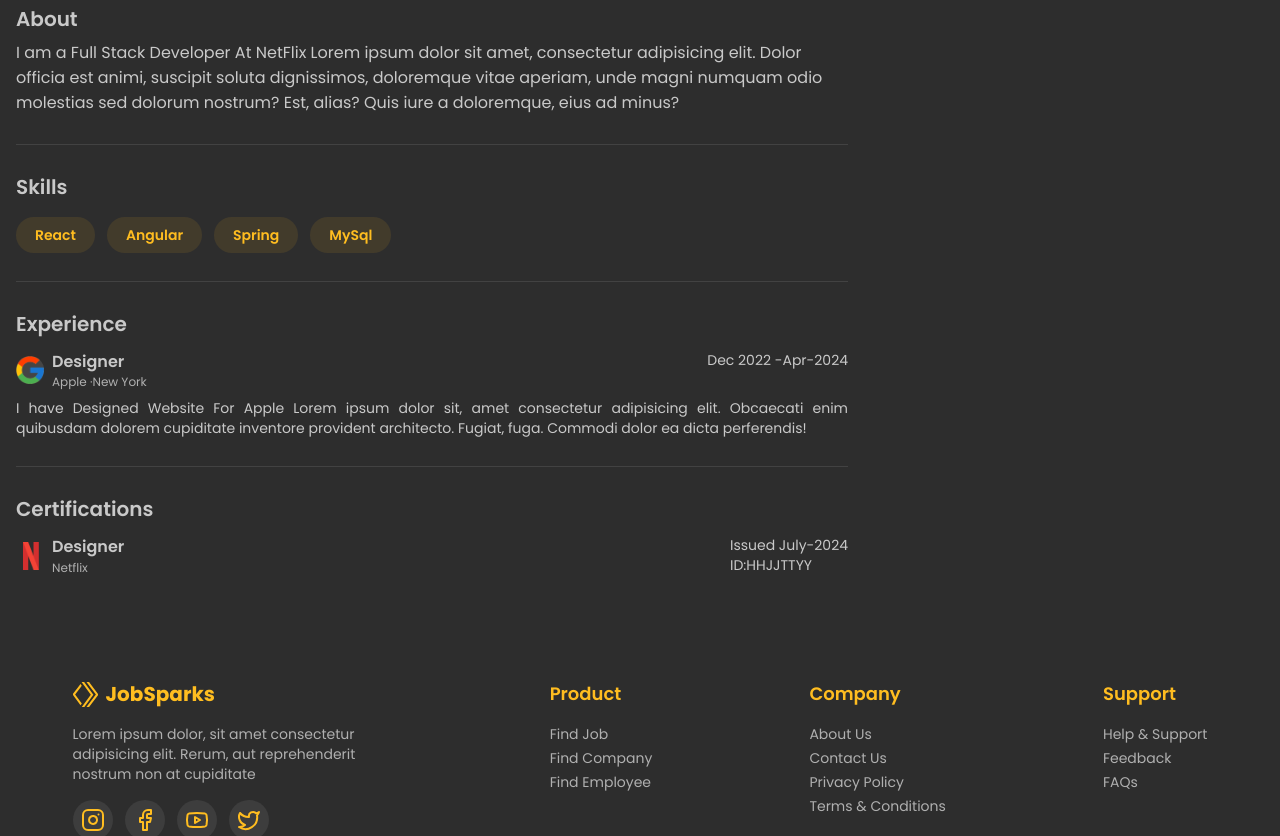
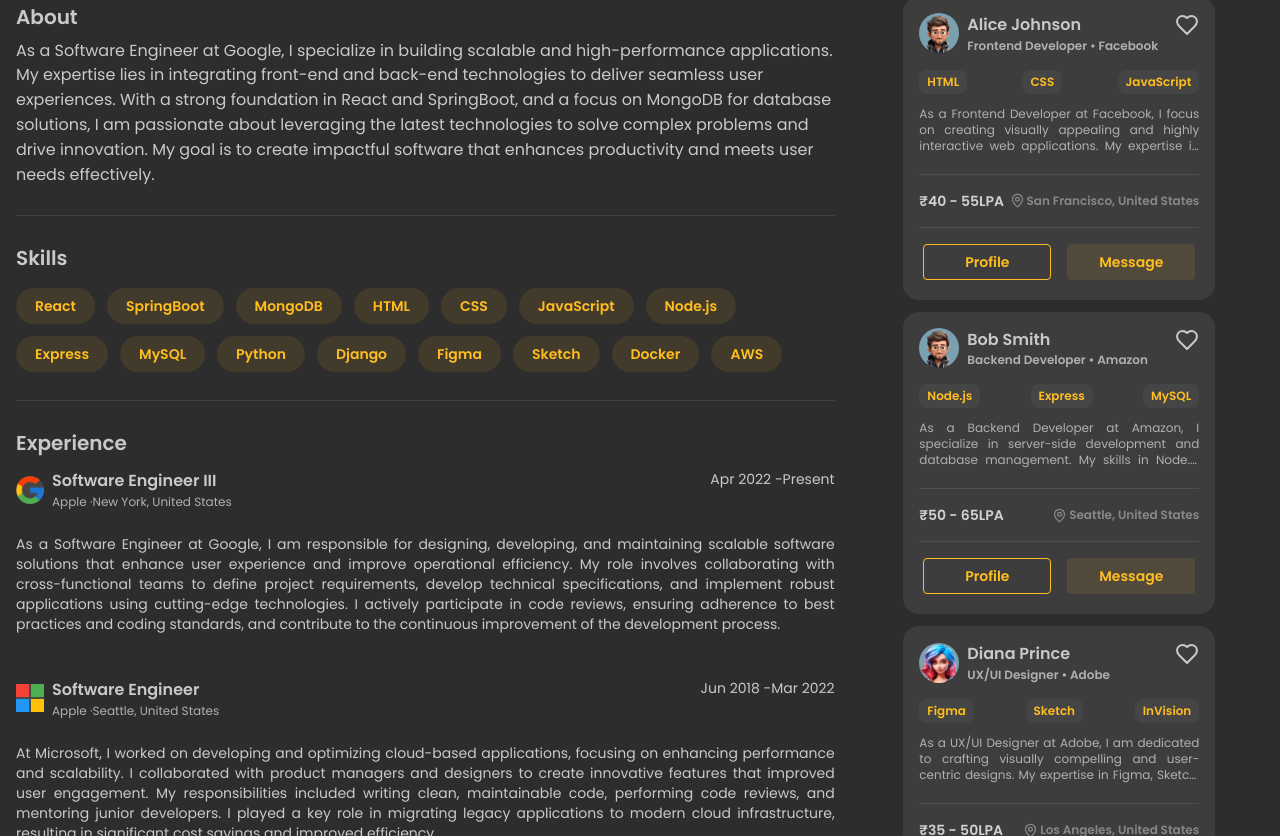
Before and after one commit to Pratik2245/JobPortalFrontend, a React (Vite) app in the folder job-portal-app/: page /talent-profile in a window 1280 px wide. Shown: the part 584-1420 px from the top of the page. Built offline with nearby package versions, Linux system fonts and the light colour scheme.

Commit message:
Profile.tsx section and RecommendedTalent.tsx completed successfully

```diff
--- a/job-portal-app/src/FindJobs/JobCard.tsx
+++ b/job-portal-app/src/FindJobs/JobCard.tsx
@@ -1,4 +1,4 @@
-import { Divider, Text } from "@mantine/core";
+import { Button, Divider, Text } from "@mantine/core";
 import { Bookmark, Clock } from "lucide-react";
 
 const JobCard = (props: any) => {
@@ -38,9 +38,9 @@
           <Clock size={15} /> Posted {props.postedDaysAgo} Month Ago
         </div>
       </div>
-      <div className="border rounded-2xl bg-[#fffbeb] text-[#ffbd20] text-center ">
+      <Button variant="light" radius="sm" color="#ffbd20">
         View Job
-      </div>
+      </Button>
     </div>
   );
 };
--- a/job-portal-app/src/FindTalent/CertificationCard.tsx
+++ b/job-portal-app/src/FindTalent/CertificationCard.tsx
@@ -1,19 +1,19 @@
-const CertificationCard = () => {
+const CertificationCard = (props: any) => {
   return (
     <>
       <div className="flex justify-between mb-2">
         <div className="flex gap-2 items-center ">
-          <div className=" ">
-            <img className="h-7 " src={`/Icons/Netflix.png`} alt="" />
+          <div className="">
+            <img className="h-7 " src={`/Icons/${props.issuer}.png`} alt="" />
           </div>
           <div className="">
-            <div className="font-semibold">Designer</div>
-            <div className="text-xs text-[#b0b0b0]">Netflix</div>
+            <div className="font-semibold">{props.name}</div>
+            <div className="text-xs text-[#b0b0b0]">{props.issuer}</div>
           </div>
         </div>
         <div className="">
-          <div className="text-sm">Issued July-2024</div>
-          <div className="text-sm">ID:HHJJTTYY</div>
+          <div className="text-sm">Issued {props.issueDate}</div>
+          <div className="text-sm">ID:{props.certificateId}</div>
         </div>
       </div>
     </>
--- a/job-portal-app/src/FindTalent/ExpCard.tsx
+++ b/job-portal-app/src/FindTalent/ExpCard.tsx
@@ -1,36 +1,25 @@
 import { Bookmark } from "lucide-react";
 
-const ExpCard = () => {
+const ExpCard = (props: any) => {
   return (
     <>
-      {/* <div className="flex items-center gap-2 mb-3">
-        <img className="h-10" src={`/Icons/Google.png`} alt="" />
-        <div className="text-sm">
-          <div className="flex justify-around">
-            <div className="">Designer</div>
-            <div className="">Dec 2022 &#45;Apr-2024</div>
-          </div>
-          <div className="">Apple &#183;New York</div>
-        </div>
-      </div> */}
       <div className="flex justify-between mb-2">
         <div className="flex gap-2 items-center ">
           <div className="bg-[#454545] rounded-full">
-            <img className="h-7 " src={`/Icons/Google.png`} alt="" />
+            <img className="h-7 " src={`/Icons/${props.company}.png`} alt="" />
           </div>
           <div className="">
-            <div className="font-semibold">Designer</div>
-            <div className="text-xs text-[#b0b0b0]">Apple &#183;New York</div>
+            <div className="font-semibold">{props.title}</div>
+            <div className="text-xs text-[#b0b0b0]">
+              Apple &#183;{props.location}
+            </div>
           </div>
         </div>
-        <div className="text-sm">Dec 2022 &#45;Apr-2024</div>
+        <div className="text-sm">
+          {props.startDate} &#45;{props.endDate}
+        </div>
       </div>
-      <div className="mb-7 text-sm text-justify">
-        I have Designed Website For Apple Lorem ipsum dolor sit, amet
-        consectetur adipisicing elit. Obcaecati enim quibusdam dolorem
-        cupiditate inventore provident architecto. Fugiat, fuga. Commodi dolor
-        ea dicta perferendis!
-      </div>
+      <div className="mb-7 text-sm text-justify">{props.description}</div>
     </>
   );
 };
--- a/job-portal-app/src/FindTalent/TalentCard.tsx
+++ b/job-portal-app/src/FindTalent/TalentCard.tsx
@@ -7,8 +7,12 @@
     <div className="flex flex-col gap-2 just rounded-2xl bg-[#3d3d3d] p-4 w-78 hover:shadow-[0_0_5px_1px_yellow] !shadow-[#ffd149">
       <div className="flex justify-between mb-2">
         <div className="flex gap-2 items-center ">
-          <div className="bg-[#454545]">
-            <img className="h-7" src={`/${props.image}.png`} alt="" />
+          <div className="">
+            <img
+              className="h-10 rounded-full"
+              src={`/${props.image}.png`}
+              alt=""
+            />
           </div>
           <div className="">
             <div className="font-semibold">{props.name}</div>
--- a/job-portal-app/src/Pages/TalentProfilePage.tsx
+++ b/job-portal-app/src/Pages/TalentProfilePage.tsx
@@ -2,6 +2,8 @@
 import { ArrowLeft } from "lucide-react";
 import { Link } from "react-router-dom";
 import Profile from "../TalentProfile/Profile";
+import { profile } from "../Data/TalentData";
+import RecommendedTalent from "../TalentProfile/RecommendedTalent";
 
 const TalentProfilePage = () => {
   return (
@@ -13,8 +15,9 @@
         </Button>
       </Link>
       <Divider size="xs" />
-      <div className="flex gap-5">
-        <Profile />
+      <div className="flex justify-between gap-5">
+        <Profile {...profile} />
+        <RecommendedTalent />
       </div>
     </div>
   );
--- a/job-portal-app/src/TalentProfile/Profile.tsx
+++ b/job-portal-app/src/TalentProfile/Profile.tsx
@@ -2,9 +2,13 @@
 import { Briefcase, BriefcaseBusiness, MapPin } from "lucide-react";
 import ExpCard from "../FindTalent/ExpCard";
 import CertificationCard from "../FindTalent/CertificationCard";
+import RecommendedTalent from "./RecommendedTalent";
 
-const Profile = () => {
+const Profile = (props: any) => {
+  console.log(props.skills);
+
   return (
+    <>
       <div className="w-2/3">
         <div className="relative">
           <img className="rounded-t-2xl" src="/Profile/banner.jpg" alt="" />
@@ -15,15 +19,15 @@
           />
         </div>
         <div className="flex mt-16 justify-between items-center">
-        <div className="text-2xl font-semibold">Pratik</div>
+          <div className="text-2xl font-semibold">{props.name}</div>
           <Button variant="light">Message</Button>
         </div>
         <div className="[&>div]:flex [&>div]:gap-2 [&>div]:mb-1 mb-7">
           <div className="">
-          <BriefcaseBusiness /> Developer NetFlix
+            <BriefcaseBusiness /> {props.role} &bull; {props.company}
           </div>
           <div className="">
-          <MapPin /> Delhi
+            <MapPin /> {props.location}
           </div>
           <div className="">
             <Briefcase /> Experience: 2 Years
@@ -32,43 +36,39 @@
         <Divider />
         <div className="mt-7 mb-7">
           <div className="text-xl font-semibold mb-2">About</div>
-        <div className="">
-          I am a Full Stack Developer At NetFlix Lorem ipsum dolor sit amet,
-          consectetur adipisicing elit. Dolor officia est animi, suscipit soluta
-          dignissimos, doloremque vitae aperiam, unde magni numquam odio
-          molestias sed dolorum nostrum? Est, alias? Quis iure a doloremque,
-          eius ad minus?
-        </div>
+          <div className="">{props.about}</div>
         </div>
         <Divider />
         <div className="mt-7 mb-7">
           <div className="text-xl font-semibold mb-4">Skills</div>
-        <div className="flex  gap-3 ">
-          <Button variant="light" radius="xl" color="#ffbd20">
-            React
+          <div className="flex flex-wrap  gap-3 ">
+            {props.skills?.map((skill: any, index: any) => (
+              <Button key={index} variant="light" radius="xl" color="#ffbd20">
+                {skill}
               </Button>
-          <Button variant="light" radius="xl" color="#ffbd20">
-            Angular
-          </Button>
-          <Button variant="light" radius="xl" color="#ffbd20">
-            Spring
-          </Button>
-          <Button variant="light" radius="xl" color="#ffbd20">
-            MySql
-          </Button>
+            ))}
+          </div>
+        </div>
+        <Divider />
+        <div className="mt-7 ">
+          <div className="font-semibold text-xl mb-3">Experience</div>
+          <div className="flex flex-col gap-4">
+            {props.experience.map((exp: any, index: any) => (
+              <ExpCard key={index} {...exp} />
+            ))}
           </div>
         </div>
         <Divider />
         <div className="mt-7">
-        <div className="font-semibold text-xl mb-3">Experience</div>
-        <ExpCard />
-      </div>
-      <Divider />
-      <div className="mt-7">
           <div className="font-semibold text-xl mb-3">Certifications</div>
-        <CertificationCard />
+          <div className="flex flex-col gap-4">
+            {props.certifications.map((certi: any, index: any) => (
+              <CertificationCard key={index} {...certi} />
+            ))}
           </div>
         </div>
+      </div>
+    </>
   );
 };
 
--- /dev/null
+++ b/job-portal-app/src/TalentProfile/RecommendedTalent.tsx
@@ -0,0 +1,17 @@
+import { talents } from "../Data/TalentData";
+import TalentCard from "../FindTalent/TalentCard";
+
+const RecommendedTalent = () => {
+  return (
+    <div className=" flex flex-col   w-1/3 font-semibold mb-5">
+      <div className="mb-9 text-center mt-5 text-2xl">Recommended Talent</div>
+      <div className="flex flex-col flex-wrap gap-3 justify-center items-center">
+        {talents.slice(0, 4).map((talent, index) => (
+          <TalentCard key={index} {...talent} />
+        ))}
+      </div>
+    </div>
+  );
+};
+
+export default RecommendedTalent;
```
Lines whose indentation alone changed are shown as unchanged.
